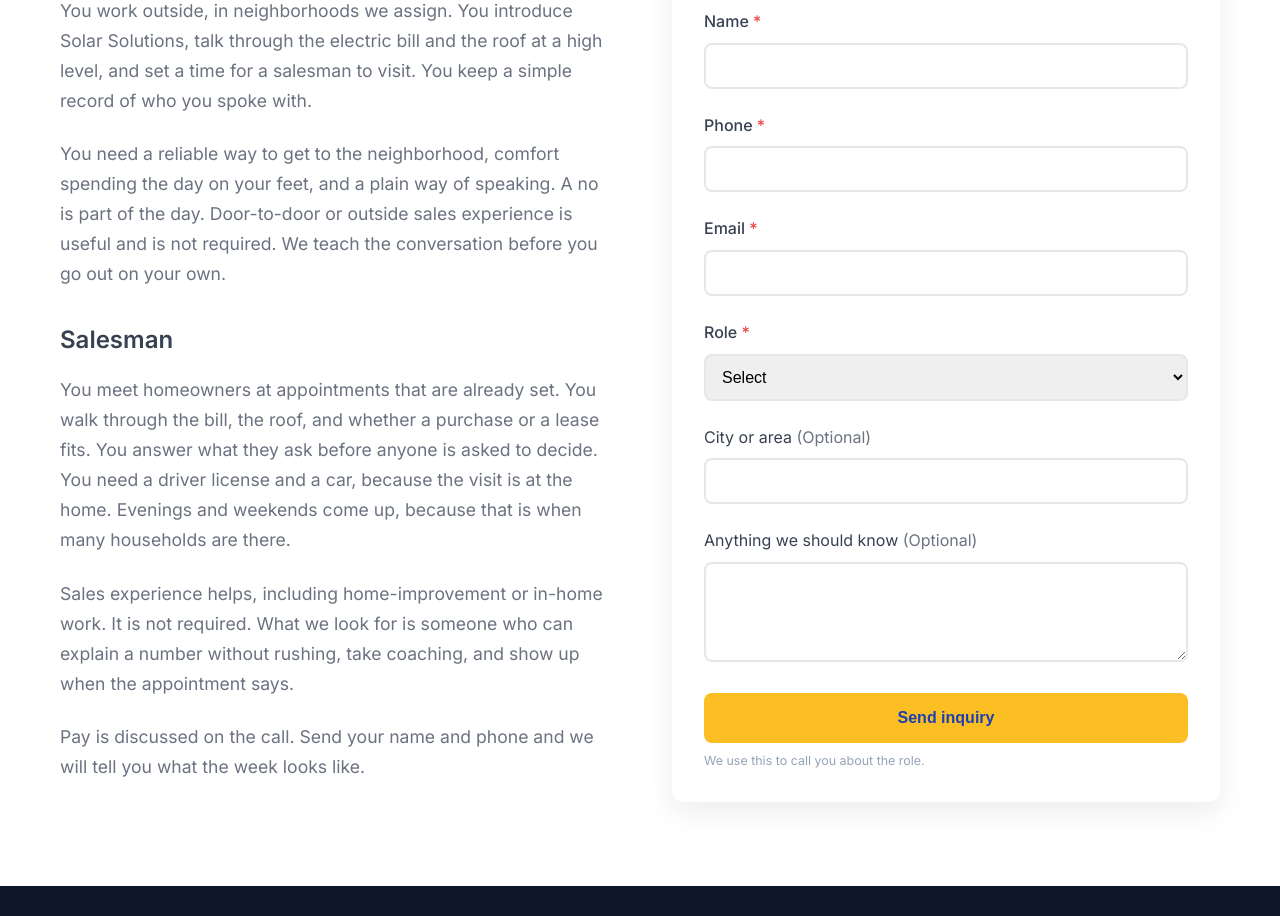
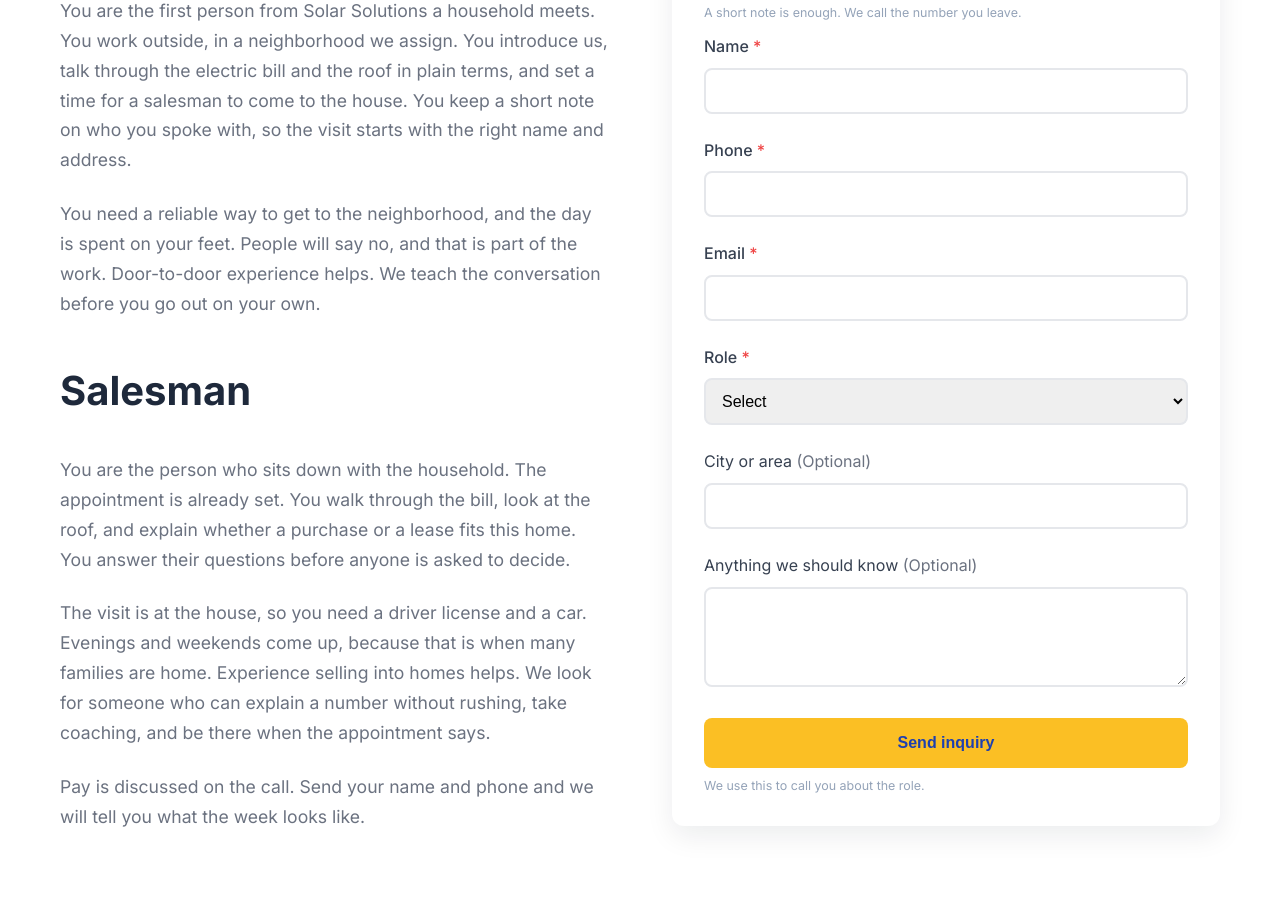
Before and after one commit to State-Advisors/StateAdvisors, a plain HTML site: page careers.html in a window 1280 px wide. Shown: the part 545-1461 px from the top of the page. Drawn offline with Linux system fonts and the light colour scheme.

Commit message:
Give the canvasser and salesman roles the same heading and a clearer description.
Each title is the same size. The copy says what the person does in the neighborhood and at the house.

Co-authored-by: Worldfrees <Worldfrees@users.noreply.github.com>

```diff
--- a/careers.html
+++ b/careers.html
@@ -4,7 +4,7 @@
     <meta charset="UTF-8">
     <meta name="viewport" content="width=device-width, initial-scale=1.0">
     <title>Careers - Solar Solutions</title>
-    <meta name="description" content="Solar Solutions is hiring canvassers and salesmen. Tell us how to reach you.">
+    <meta name="description" content="Solar Solutions is hiring canvassers and salesmen. See what each role does, then tell us how to reach you.">
     <link rel="icon" href="sun-yellow.ico?v=20261116" sizes="any">
     <link rel="icon" type="image/png" href="sun-yellow.png?v=20261116" sizes="32x32">
     <link rel="apple-touch-icon" href="sun-yellow-apple.png?v=20261116">
@@ -39,7 +39,7 @@
         <div class="container">
             <div class="about-hero-content">
                 <h1>We are hiring</h1>
-                <p>Two roles are open: canvassers who set the conversation, and salesmen who sit down with the household after that conversation is on the calendar.</p>
+                <p>Two roles are open. A canvasser starts the conversation at the door. A salesman sits down with the household once that visit is on the calendar.</p>
             </div>
         </div>
     </section>
@@ -48,12 +48,12 @@
         <div class="container">
             <div class="about-grid">
                 <div class="about-text">
-                    <h2>Canvasser</h2>
-                    <p>You work outside, in neighborhoods we assign. You introduce Solar Solutions, talk through the electric bill and the roof at a high level, and set a time for a salesman to visit. You keep a simple record of who you spoke with.</p>
-                    <p>You need a reliable way to get to the neighborhood, comfort spending the day on your feet, and a plain way of speaking. A no is part of the day. Door-to-door or outside sales experience is useful and is not required. We teach the conversation before you go out on your own.</p>
-                    <h3>Salesman</h3>
-                    <p>You meet homeowners at appointments that are already set. You walk through the bill, the roof, and whether a purchase or a lease fits. You answer what they ask before anyone is asked to decide. You need a driver license and a car, because the visit is at the home. Evenings and weekends come up, because that is when many households are there.</p>
-                    <p>Sales experience helps, including home-improvement or in-home work. It is not required. What we look for is someone who can explain a number without rushing, take coaching, and show up when the appointment says.</p>
+                    <h2 class="role-title">Canvasser</h2>
+                    <p>You are the first person from Solar Solutions a household meets. You work outside, in a neighborhood we assign. You introduce us, talk through the electric bill and the roof in plain terms, and set a time for a salesman to come to the house. You keep a short note on who you spoke with, so the visit starts with the right name and address.</p>
+                    <p>You need a reliable way to get to the neighborhood, and the day is spent on your feet. People will say no, and that is part of the work. Door-to-door experience helps. We teach the conversation before you go out on your own.</p>
+                    <h2 class="role-title">Salesman</h2>
+                    <p>You are the person who sits down with the household. The appointment is already set. You walk through the bill, look at the roof, and explain whether a purchase or a lease fits this home. You answer their questions before anyone is asked to decide.</p>
+                    <p>The visit is at the house, so you need a driver license and a car. Evenings and weekends come up, because that is when many families are home. Experience selling into homes helps. We look for someone who can explain a number without rushing, take coaching, and be there when the appointment says.</p>
                     <p>Pay is discussed on the call. Send your name and phone and we will tell you what the week looks like.</p>
                 </div>
                 <div>
--- a/docs/styles.css
+++ b/docs/styles.css
@@ -1563,6 +1563,14 @@ a.instant-quote-card {
     color: #1e293b;
 }
 
+.about-text h2.role-title {
+    margin-top: 2.5rem;
+}
+
+.about-text h2.role-title:first-child {
+    margin-top: 0;
+}
+
 .about-text h3 {
     font-size: 1.5rem;
     font-weight: 600;
--- a/styles.css
+++ b/styles.css
@@ -1563,6 +1563,14 @@ a.instant-quote-card {
     color: #1e293b;
 }
 
+.about-text h2.role-title {
+    margin-top: 2.5rem;
+}
+
+.about-text h2.role-title:first-child {
+    margin-top: 0;
+}
+
 .about-text h3 {
     font-size: 1.5rem;
     font-weight: 600;
```
Also changed, not shown: docs/careers.html (+8 -8 lines).
